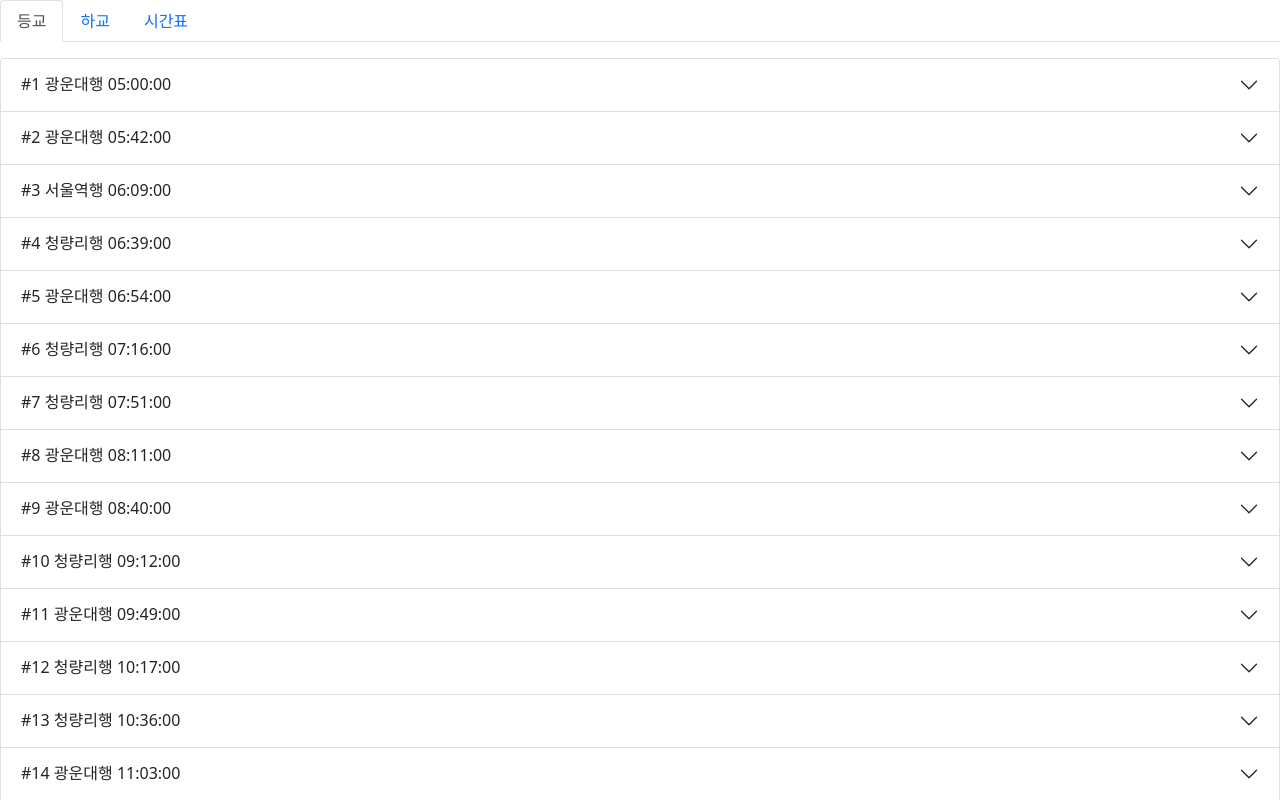
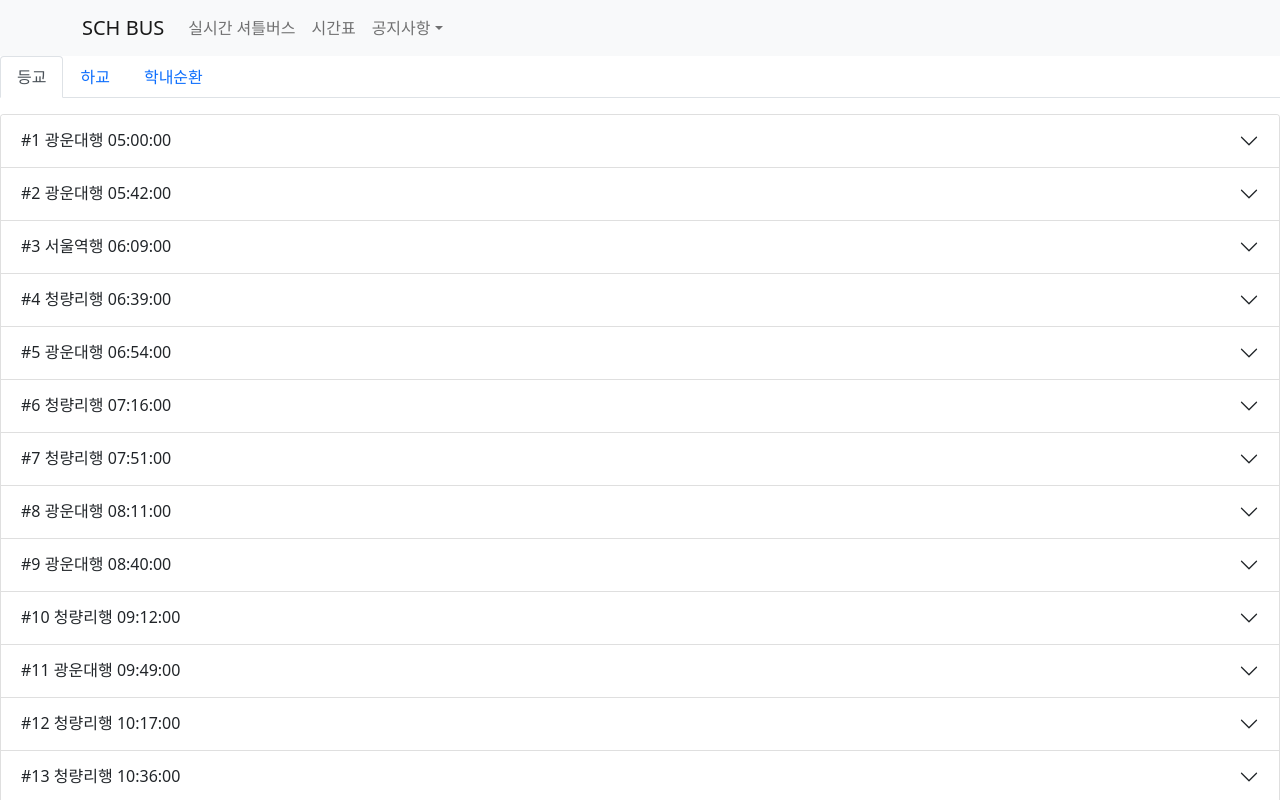
Before and after one commit to Yoon-Tae-Jun/Bus_Notification_Web, a React (Create React App) app: page / in a window 1280 px wide. Shown: the top 800 px of the page. Built offline with nearby package versions, Linux system fonts and the light colour scheme.

Commit message:
일부 수정

```diff
--- a/src/App.js
+++ b/src/App.js
@@ -1,11 +1,29 @@
 import React from "react";
+import {Nav, Navbar, Container, NavDropdown} from 'react-bootstrap';
+import Menu_Tab from "./navbar/Tab";
 
-import Navbar from "./navbar/navbar";
 function App() {
 
   return (
+
      <div>
-      <Navbar/>
+      <Navbar bg="light" expand="lg">
+        <Container>
+          <Navbar.Brand href="#home">SCH BUS</Navbar.Brand>
+          <Navbar.Toggle aria-controls="basic-navbar-nav" />
+          <Navbar.Collapse id="basic-navbar-nav">
+            <Nav className="me-auto">
+            <Nav.Link >실시간 셔틀버스</Nav.Link>
+              <Nav.Link >시간표</Nav.Link>
+              <NavDropdown title="공지사항" id="basic-nav-dropdown">
+                <NavDropdown.Item href="#action/3.1">준비중</NavDropdown.Item>
+                <NavDropdown.Item href="#action/3.2">준비중</NavDropdown.Item>
+              </NavDropdown>
+            </Nav>
+          </Navbar.Collapse>
+        </Container>
+      </Navbar>
+      <Menu_Tab/>
      </div>
     );
 }
--- a/src/accordion/accordion_form.js
+++ b/src/accordion/accordion_form.js
@@ -5,6 +5,7 @@ function rendertime({isGo, times}){
     return(
         times.SearchSTNTimeTableByIDService.row.map(time => {
             return (
+
                 <Accordion.Item eventKey= {String(time.id)}>
                     <Accordion.Header>
                     #{time.id} {time.SUBWAYENAME}행 {time.LEFTTIME}
--- /dev/null
+++ b/src/navbar/Tab.js
@@ -0,0 +1,28 @@
+import 'bootstrap/dist/css/bootstrap.min.css';
+import {Tab, Tabs} from 'react-bootstrap';
+
+import Accordion from "../accordion/accordion";
+
+
+function Menu_Tab(){
+
+    return(
+      <Tabs
+      defaultActiveKey="go"
+      transition={false}
+      id="noanim-tab-example"
+      className="mb-3"
+      >
+      <Tab eventKey="go" title="등교">
+          <Accordion isGo = "등교" />
+      </Tab>
+      <Tab eventKey="back" title="하교">
+          <Accordion isGo = "하교"/>
+      </Tab>
+      <Tab eventKey="circle" title="학내순환"><h1>학내순환</h1></Tab>
+
+  </Tabs>
+    )
+}
+
+export default Menu_Tab;
--- a/src/navbar/navbar.js
+++ /dev/null
@@ -1,30 +0,0 @@
-import 'bootstrap/dist/css/bootstrap.min.css';
-import {Tab, Tabs} from 'react-bootstrap';
-
-import Accordion from "../accordion/accordion";
-
-
-function navbar(){
-
-    return(
-
-        <Tabs
-            defaultActiveKey="go"
-            transition={false}
-            id="noanim-tab-example"
-            className="mb-3"
-            >
-            <Tab eventKey="go" title="등교">
-                <Accordion isGo = "등교" />
-            </Tab>
-            <Tab eventKey="back" title="하교">
-                <Accordion isGo = "하교"/>
-            </Tab>
-            <Tab eventKey="chart" title="시간표">
-                <h1>시간표</h1>
-            </Tab>
-        </Tabs>
-    )
-}
-
-export default navbar;
```
Also changed, not shown: public/logo_size.jpg (added).
